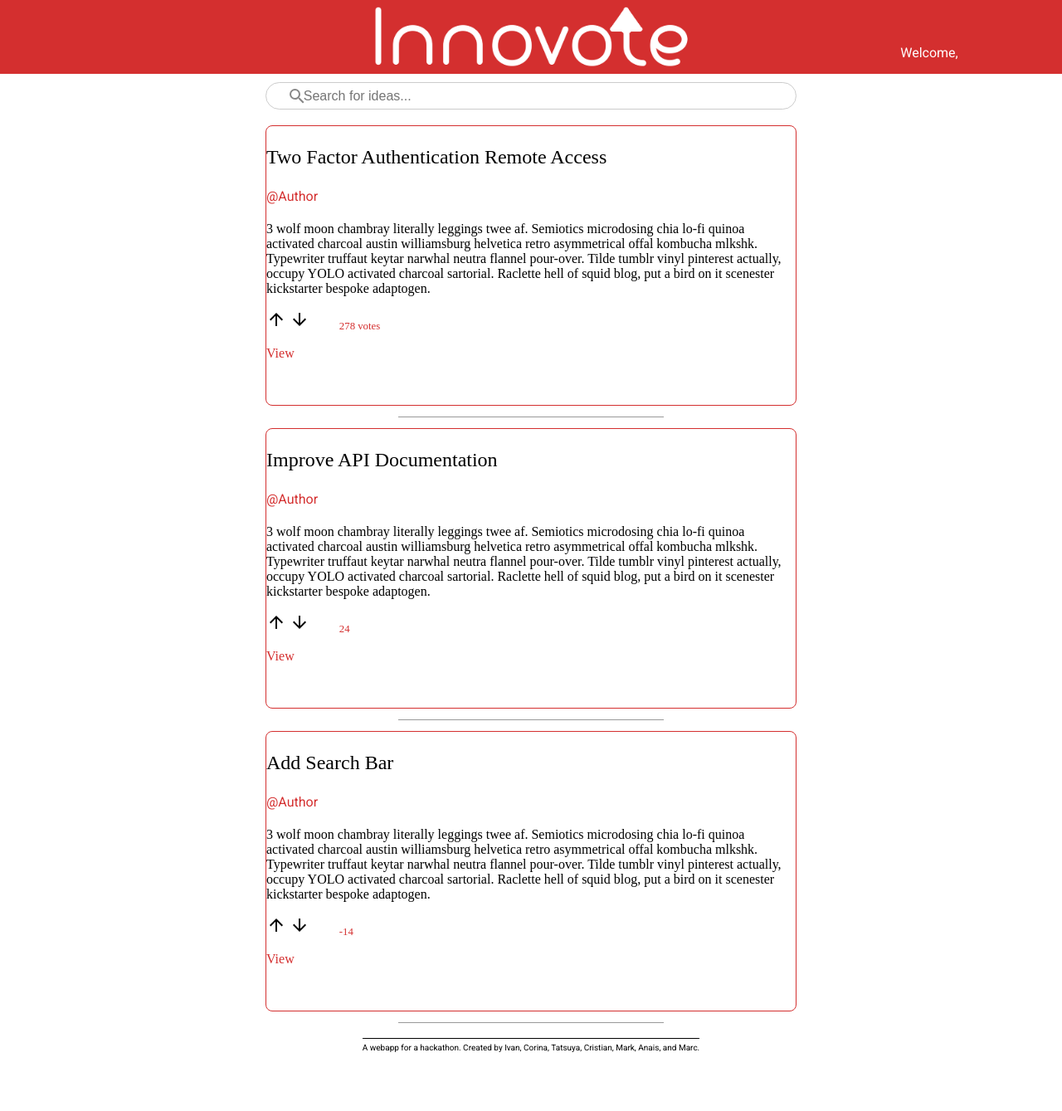
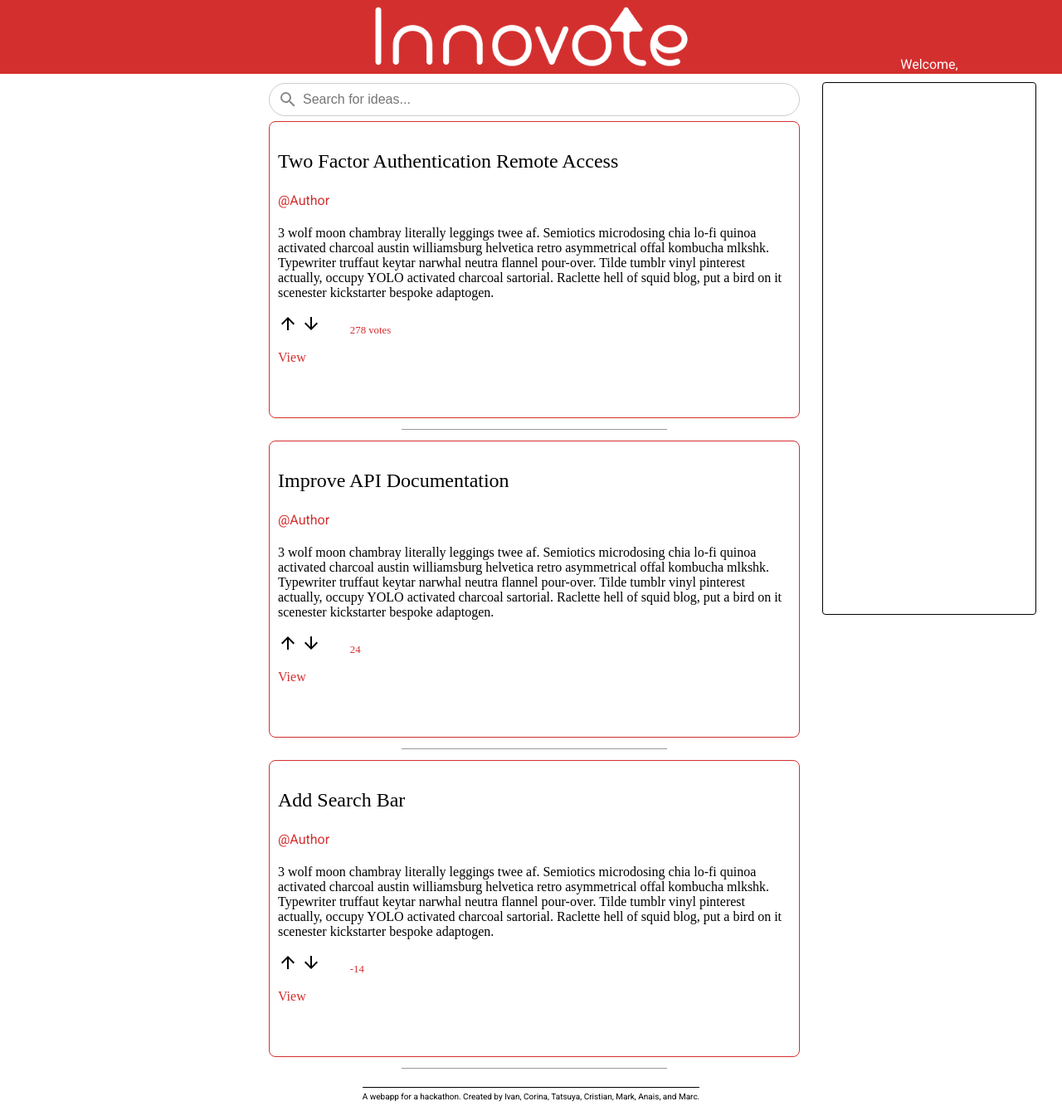
Before and after one commit to mkerr94/Corporate-Hackathon, a Flask app: page / in a window 1280 px wide. Shown: the whole page at 83% size. Before the commit the page ends 1268 px from the top, so only its background shows below. Run offline with Flask 2, Linux system fonts and the light colour scheme.

Commit message:
Edited CSS

```diff
--- a/static/css/base.css
+++ b/static/css/base.css
@@ -10,7 +10,7 @@ body {
     grid-template-rows: auto;
     grid-template-areas:
      ". logo logo login"
-     ". content content ."
+     ". content content aside"
      "footer footer footer footer";
 }
 
@@ -26,7 +26,9 @@ body {
     grid-area: logo;
     justify-self: center;
     align-self: end;
+
     width: 60%;
+    min-width: 250px;
 }
 
 .login {
@@ -34,21 +36,25 @@ body {
     justify-self: center;
     align-self: end;
 
+    margin: 2px;
+
     color: white;
 }
 
 /* Main content */
-.posts {
+.content {
     grid-area: content;
 
     width: 100%;
-    margin-top: 10px;
+    margin: 4px;
 }
 
 /* Footer */
 .footer {
     grid-area: footer;
     justify-self: center;
+
+    margin-bottom: 1%;
 
     font-size: 10px;
 }
@@ -61,3 +67,24 @@ body {
     background-color: black;
     border: 0;
 }
+
+
+/* Different sizes */
+@media screen and (max-width: 800px) {
+    .web-container {
+        grid-template-areas:
+         ". logo logo ."
+         ". login login ."
+         "content content content content"
+         "footer footer footer footer";
+    }
+
+    .header {
+        grid-row: 1 / 3;
+    }
+
+    .posts {
+        max-width: 400px;
+        justify-self: center;
+    }
+}
--- a/static/css/post.css
+++ b/static/css/post.css
@@ -14,13 +14,14 @@
     background-image: url('../images/magnify.svg');
     background-repeat: no-repeat;
     background-size: auto;
-    background-position-x: 4%;
+    background-position-x: 10px;
     background-position-y: 50%;
     border: 1px solid #ccc;;
     border-radius: 999px;
-    padding: 1%;
-    padding-left: 7%;
-    margin-bottom: 3%;
+    padding: 10px;
+    padding-left: 40px;
+    margin-bottom: 1%;
+    margin-top: 1%;
 
     font-size: 1em;
 }
@@ -32,6 +33,7 @@
     border-radius: 8px;
     border: 1px solid;
     border-color: #D42F2F;
+    padding: 10px;
 }
 
 .post-title{
@@ -64,3 +66,22 @@
     font-size: 0.8em;
     color: #D42F2F;
 }
+
+
+
+.categories {
+    grid-area: aside;
+    justify-self: center;
+
+    width: 80%;
+    height: 80vh;
+    margin-top: 10px;
+
+    position: -webkit-sticky; /* Safari */
+    position: sticky;
+    top: 10px;
+
+    border: 1px solid;
+    border-radius: 4px;
+
+}
--- a/templates/index.html
+++ b/templates/index.html
@@ -5,10 +5,10 @@
   <script src={{ url_for('static', filename='js/like.js') }}></script>
 {% endblock %}
 
-{% block posts %}
+{% block content %}
 
 
-  <div class='posts'>
+  <div class='content'>
 
     <input class='search' type='text' name='search' placeholder='Search for ideas...'>
 
@@ -78,4 +78,12 @@
 
   </div> <!-- posts -->
 
+
+
+  <div class='categories'>
+
+
+
+  </div> <!-- categories -->
+
 {% endblock %}
--- a/templates/layout/base.html
+++ b/templates/layout/base.html
@@ -13,7 +13,7 @@
 
       <p class='login'>Welcome, {% block username %}{% endblock %}</p>
 
-      {% block posts %}{% endblock %}
+      {% block content %}{% endblock %}
 
       <div class='footer'>
         <hr class='rule'/>
```
